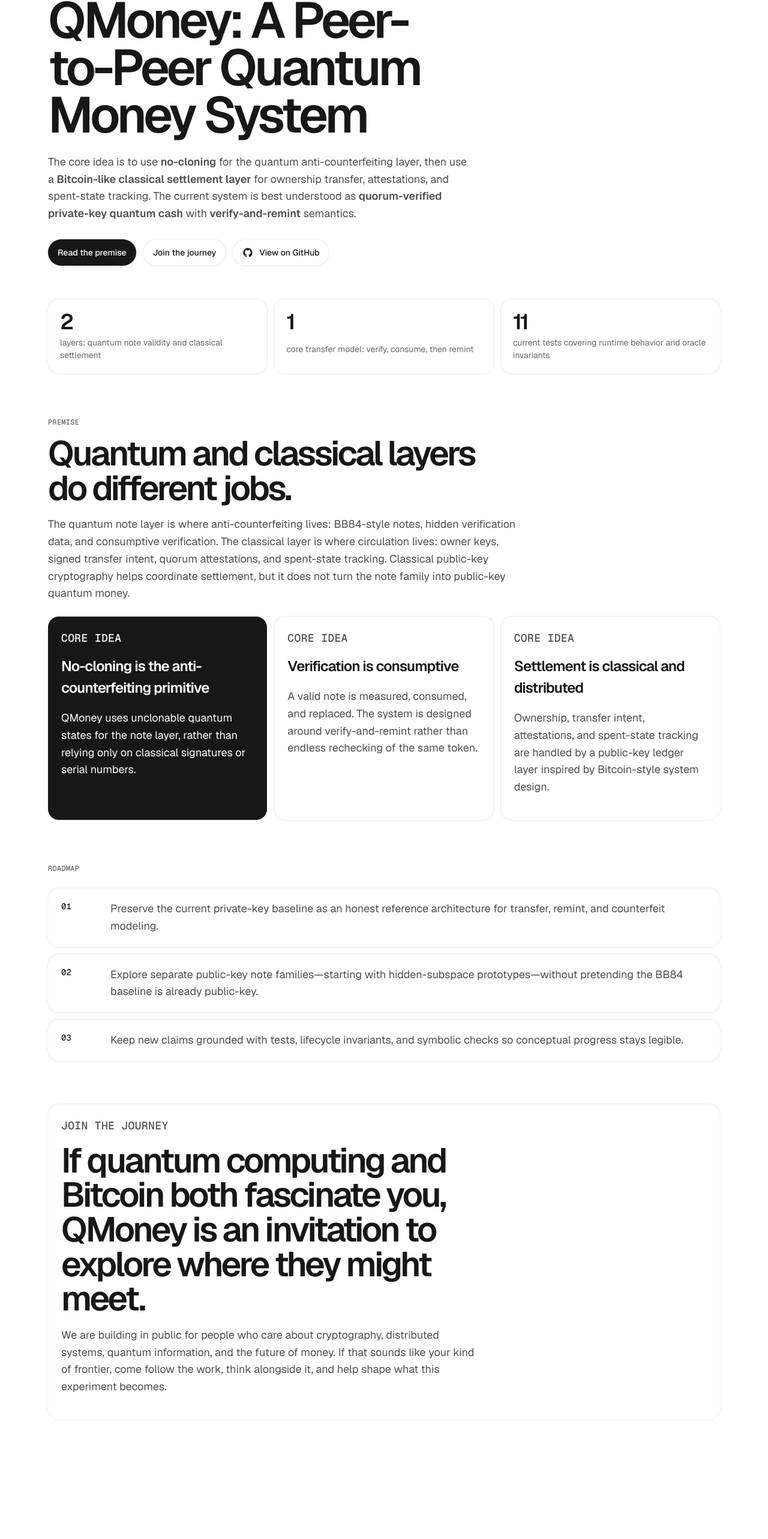
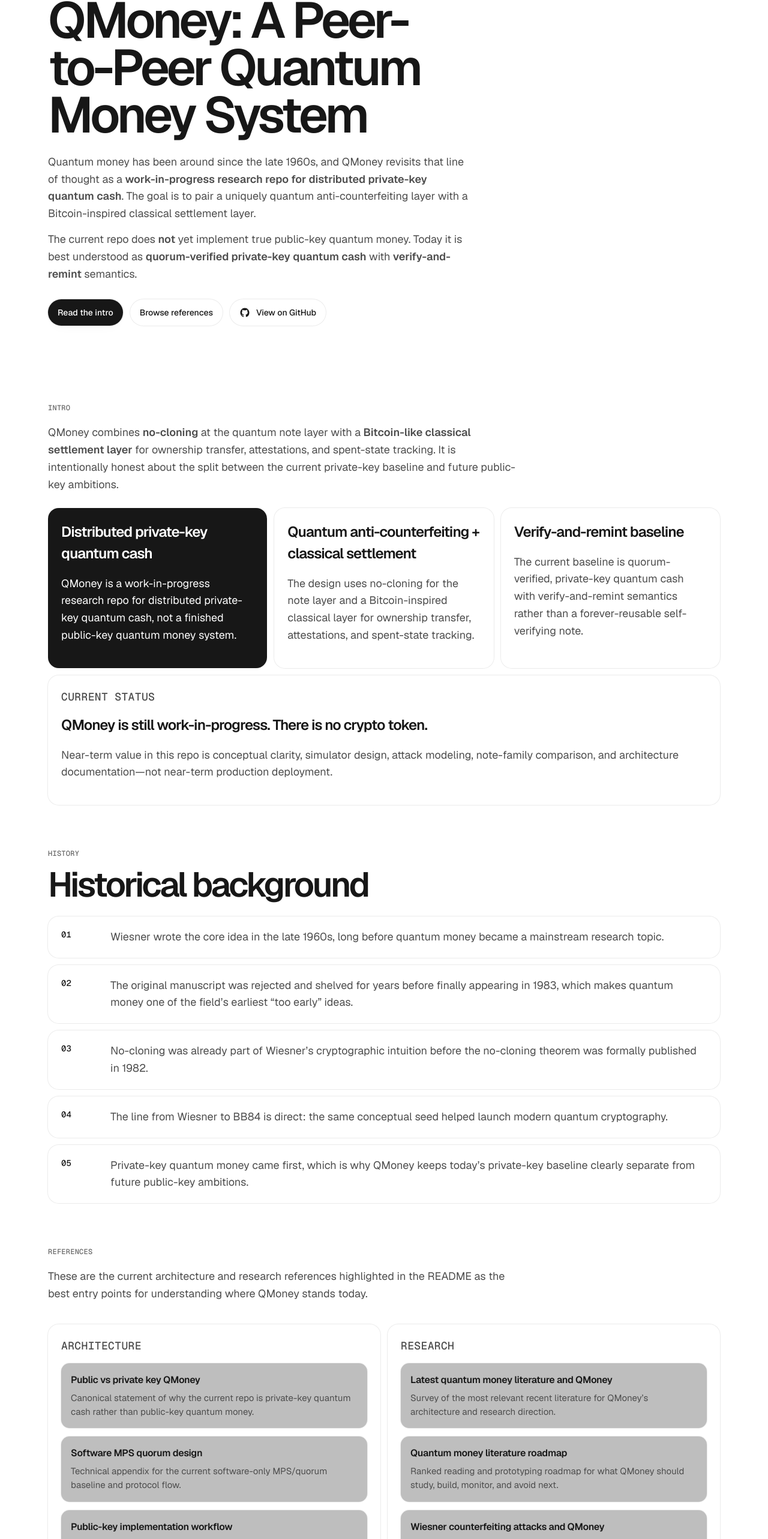
Before and after one commit to runeape-sats/qmoney, a React (Vite) app in the folder website/: page / in a window 1280 px wide. Shown: the part 204-2770 px from the top of the page at 60% size. Before the commit the page ends 2651 px from the top, so only its background shows below. Built offline with nearby package versions, Linux system fonts and the light colour scheme.

Commit message:
feat: align qmoney landing page with readme

```diff
--- a/website/src/App.css
+++ b/website/src/App.css
@@ -179,6 +179,10 @@
 .lede {
   max-width: 44rem;
   margin: 24px 0 0;
+}
+
+.lede-secondary {
+  margin-top: 14px;
 }
 
 .hero-actions {
@@ -365,6 +369,50 @@
   margin-top: 72px;
 }
 
+.warning-panel,
+.reference-panel {
+  margin-top: 12px;
+}
+
+.reference-groups {
+  display: grid;
+  grid-template-columns: repeat(2, minmax(0, 1fr));
+  gap: 12px;
+}
+
+.reference-list {
+  display: grid;
+  gap: 14px;
+}
+
+.reference-link {
+  display: grid;
+  gap: 6px;
+  padding: 16px;
+  border-radius: 14px;
+  background: color-mix(in srgb, var(--surface) 72%, var(--surface-strong) 28%);
+  box-shadow: var(--shadow-soft);
+  transition:
+    transform 140ms ease,
+    background-color 140ms ease;
+}
+
+.reference-link:hover {
+  transform: translateY(-1px);
+}
+
+.reference-title {
+  color: var(--text-primary);
+  font-weight: 600;
+  letter-spacing: -0.02em;
+}
+
+.reference-description {
+  color: var(--text-body);
+  font-size: 15px;
+  line-height: 1.55;
+}
+
 .closing h2 {
   max-width: 18ch;
 }
@@ -382,7 +430,8 @@
   }
 
   .architecture-grid,
-  .stats {
+  .stats,
+  .reference-groups {
     grid-template-columns: 1fr;
   }
 
--- a/website/src/App.tsx
+++ b/website/src/App.tsx
@@ -2,25 +2,70 @@ import { useEffect, useState } from 'react'
 import qmoneyLogo from './assets/qmoney-logo.svg'
 import './App.css'
 
-const principles = [
+const introPoints = [
   {
-    title: 'No-cloning is the anti-counterfeiting primitive',
-    body: 'QMoney uses unclonable quantum states for the note layer, rather than relying only on classical signatures or serial numbers.',
+    title: 'Distributed private-key quantum cash',
+    body: 'QMoney is a work-in-progress research repo for distributed private-key quantum cash, not a finished public-key quantum money system.',
   },
   {
-    title: 'Verification is consumptive',
-    body: 'A valid note is measured, consumed, and replaced. The system is designed around verify-and-remint rather than endless rechecking of the same token.',
+    title: 'Quantum anti-counterfeiting + classical settlement',
+    body: 'The design uses no-cloning for the note layer and a Bitcoin-inspired classical layer for ownership transfer, attestations, and spent-state tracking.',
   },
   {
-    title: 'Settlement is classical and distributed',
-    body: 'Ownership, transfer intent, attestations, and spent-state tracking are handled by a public-key ledger layer inspired by Bitcoin-style system design.',
+    title: 'Verify-and-remint baseline',
+    body: 'The current baseline is quorum-verified, private-key quantum cash with verify-and-remint semantics rather than a forever-reusable self-verifying note.',
   },
 ]
 
-const roadmap = [
-  'Preserve the current private-key baseline as an honest reference architecture for transfer, remint, and counterfeit modeling.',
-  'Explore separate public-key note families—starting with hidden-subspace prototypes—without pretending the BB84 baseline is already public-key.',
-  'Keep new claims grounded with tests, lifecycle invariants, and symbolic checks so conceptual progress stays legible.',
+const historyPoints = [
+  'Wiesner wrote the core idea in the late 1960s, long before quantum money became a mainstream research topic.',
+  'The original manuscript was rejected and shelved for years before finally appearing in 1983, which makes quantum money one of the field’s earliest “too early” ideas.',
+  'No-cloning was already part of Wiesner’s cryptographic intuition before the no-cloning theorem was formally published in 1982.',
+  'The line from Wiesner to BB84 is direct: the same conceptual seed helped launch modern quantum cryptography.',
+  'Private-key quantum money came first, which is why QMoney keeps today’s private-key baseline clearly separate from future public-key ambitions.',
+]
+
+const currentReferences = [
+  {
+    category: 'Architecture',
+    items: [
+      {
+        title: 'Public vs private key QMoney',
+        href: 'https://github.com/runeape-sats/qmoney/blob/main/docs/architecture/public-vs-private-key-qmoney.md',
+        description: 'Canonical statement of why the current repo is private-key quantum cash rather than public-key quantum money.',
+      },
+      {
+        title: 'Software MPS quorum design',
+        href: 'https://github.com/runeape-sats/qmoney/blob/main/docs/architecture/software-mps-quorum-design.md',
+        description: 'Technical appendix for the current software-only MPS/quorum baseline and protocol flow.',
+      },
+      {
+        title: 'Public-key implementation workflow',
+        href: 'https://github.com/runeape-sats/qmoney/blob/main/docs/architecture/public-key-implementation-workflow.md',
+        description: 'Implementation source of truth for the future public-key/oracle track.',
+      },
+    ],
+  },
+  {
+    category: 'Research',
+    items: [
+      {
+        title: 'Latest quantum money literature and QMoney',
+        href: 'https://github.com/runeape-sats/qmoney/blob/main/docs/research/latest-quantum-money-literature-and-qmoney.md',
+        description: 'Survey of the most relevant recent literature for QMoney’s architecture and research direction.',
+      },
+      {
+        title: 'Quantum money literature roadmap',
+        href: 'https://github.com/runeape-sats/qmoney/blob/main/docs/research/quantum-money-literature-roadmap.md',
+        description: 'Ranked reading and prototyping roadmap for what QMoney should study, build, monitor, and avoid next.',
+      },
+      {
+        title: 'Wiesner counterfeiting attacks and QMoney',
+        href: 'https://github.com/runeape-sats/qmoney/blob/main/docs/research/wiesner-counterfeiting-attacks-and-qmoney.md',
+        description: 'Why one-note-to-two-notes counterfeiting attacks are a strong fit for the current private-key baseline.',
+      },
+    ],
+  },
 ]
 
 type Theme = 'light' | 'dark'
@@ -102,8 +147,9 @@ function App() {
 
         <div className="header-controls">
           <nav className="site-nav" aria-label="Primary navigation">
-            <a href="#premise">Premise</a>
-            <a href="#roadmap">Roadmap</a>
+            <a href="#intro">Intro</a>
+            <a href="#history">History</a>
+            <a href="#references">References</a>
             <a href="#contact">Join</a>
           </nav>
 
@@ -136,19 +182,23 @@ function App() {
           <p className="eyebrow">Quantum Computing + Bitcoin research</p>
           <h1>QMoney: A Peer-to-Peer Quantum Money System</h1>
           <p className="lede">
-            The core idea is to use <strong>no-cloning</strong> for the quantum anti-counterfeiting
-            layer, then use a <strong>Bitcoin-like classical settlement layer</strong> for ownership
-            transfer, attestations, and spent-state tracking. The current system is best understood
-            as <strong>quorum-verified private-key quantum cash</strong> with
+            Quantum money has been around since the late 1960s, and QMoney revisits that line of
+            thought as a <strong>work-in-progress research repo for distributed private-key quantum cash</strong>.
+            The goal is to pair a uniquely quantum anti-counterfeiting layer with a Bitcoin-inspired
+            classical settlement layer.
+          </p>
+          <p className="lede lede-secondary">
+            The current repo does <strong>not</strong> yet implement true public-key quantum money. Today it
+            is best understood as <strong>quorum-verified private-key quantum cash</strong> with
             <strong> verify-and-remint</strong> semantics.
           </p>
 
           <div className="hero-actions">
-            <a className="button button-primary" href="#premise">
-              Read the premise
+            <a className="button button-primary" href="#intro">
+              Read the intro
             </a>
-            <a className="button button-secondary" href="#contact">
-              Join the journey
+            <a className="button button-secondary" href="#references">
+              Browse references
             </a>
             <a
               className="button button-secondary button-github"
@@ -162,58 +212,76 @@ function App() {
           </div>
         </section>
 
-        <section className="stats" aria-label="QMoney highlights">
-          <article>
-            <span className="stat-value">2</span>
-            <span className="stat-label">layers: quantum note validity and classical settlement</span>
-          </article>
-          <article>
-            <span className="stat-value">1</span>
-            <span className="stat-label">core transfer model: verify, consume, then remint</span>
-          </article>
-          <article>
-            <span className="stat-value">11</span>
-            <span className="stat-label">current tests covering runtime behavior and oracle invariants</span>
-          </article>
-        </section>
-
-        <section className="section" id="premise">
+        <section className="section" id="intro">
           <div className="section-copy">
-            <p className="section-kicker">Premise</p>
-            <h2>Quantum and classical layers do different jobs.</h2>
+            <p className="section-kicker">Intro</p>
             <p className="section-body">
-              The quantum note layer is where anti-counterfeiting lives: BB84-style notes,
-              hidden verification data, and consumptive verification. The classical layer is where
-              circulation lives: owner keys, signed transfer intent, quorum attestations, and
-              spent-state tracking. Classical public-key cryptography helps coordinate settlement,
-              but it does not turn the note family into public-key quantum money.
+              QMoney combines <strong>no-cloning</strong> at the quantum note layer with a
+              <strong> Bitcoin-like classical settlement layer</strong> for ownership transfer,
+              attestations, and spent-state tracking. It is intentionally honest about the split
+              between the current private-key baseline and future public-key ambitions.
             </p>
           </div>
 
           <div className="architecture-grid">
-            {principles.map((item, index) => (
+            {introPoints.map((item, index) => (
               <article className={`panel${index === 0 ? ' panel-strong' : ''}`} key={item.title}>
-                <p className="panel-label">Core idea</p>
                 <h3>{item.title}</h3>
                 <p>{item.body}</p>
               </article>
             ))}
           </div>
+
+          <article className="panel warning-panel">
+            <p className="panel-label">Current status</p>
+            <h3>QMoney is still work-in-progress. There is no crypto token.</h3>
+            <p>
+              Near-term value in this repo is conceptual clarity, simulator design, attack modeling,
+              note-family comparison, and architecture documentation—not near-term production deployment.
+            </p>
+          </article>
         </section>
 
-        <section className="section" id="roadmap">
+        <section className="section" id="history">
           <div className="section-copy narrow">
-            <p className="section-kicker">Roadmap</p>
+            <p className="section-kicker">History</p>
+            <h2>Historical background</h2>
           </div>
 
-          <ol className="roadmap-list">
-            {roadmap.map((item, index) => (
+          <ol className="roadmap-list history-list">
+            {historyPoints.map((item, index) => (
               <li className="roadmap-item" key={item}>
                 <span className="roadmap-index">0{index + 1}</span>
                 <p>{item}</p>
               </li>
             ))}
           </ol>
+        </section>
+
+        <section className="section" id="references">
+          <div className="section-copy">
+            <p className="section-kicker">References</p>
+            <p className="section-body">
+              These are the current architecture and research references highlighted in the README as
+              the best entry points for understanding where QMoney stands today.
+            </p>
+          </div>
+
+          <div className="reference-groups">
+            {currentReferences.map((group) => (
+              <article className="panel reference-panel" key={group.category}>
+                <p className="panel-label">{group.category}</p>
+                <div className="reference-list">
+                  {group.items.map((item) => (
+                    <a className="reference-link" href={item.href} key={item.href} target="_blank" rel="noreferrer">
+                      <span className="reference-title">{item.title}</span>
+                      <span className="reference-description">{item.description}</span>
+                    </a>
+                  ))}
+                </div>
+              </article>
+            ))}
+          </div>
         </section>
 
         <section className="closing panel" id="contact">
```
Also changed, not shown: 1 other file (tests, documents, lock files or other folders).
